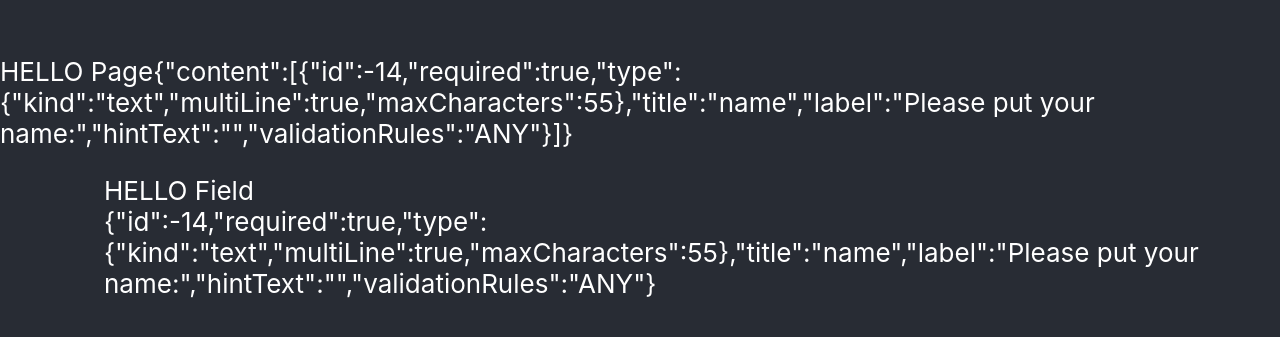
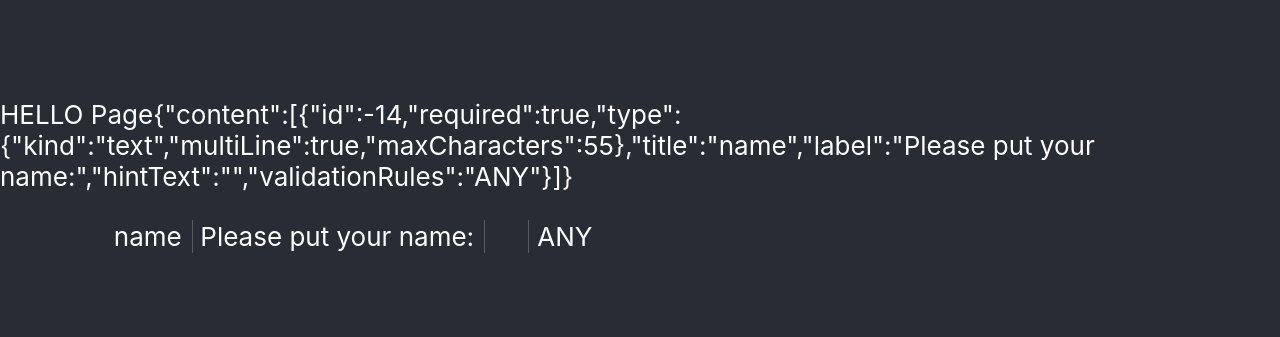
Before and after one commit to gabriel-fortin/requirements-collector, a React (Create React App) app: page / in a window 1280 px wide. Shown: the part 223-560 px from the top of the page. Built offline with nearby package versions, Linux system fonts and the light colour scheme.

Commit message:
Add some styling to 'FieldDisplay'

```diff
--- a/src/Widget/FieldDisplay.tsx
+++ b/src/Widget/FieldDisplay.tsx
@@ -1,15 +1,18 @@
 import React from 'react';
 
 import { Field } from 'Model';
+
+import './fieldDisplay.css';
+
 
 interface FieldProps {
     field: Field;
 }
 
 export const FieldDisplay: React.FC<FieldProps> = ({field}) =>
-    <>
-        <div>HELLO Field</div>
-        <div>
-            {JSON.stringify(field)}
-        </div>
-    </>
+    <tr className={"field-display"}>
+        <td>{field.title}</td>
+        <td>{field.label}</td>
+        <td>{field.hintText ?? "—"}</td>
+        <td>{field.validationRules}</td>
+    </tr>
--- a/src/Widget/Page.tsx
+++ b/src/Widget/Page.tsx
@@ -13,7 +13,12 @@ export const Page: React.FC<PageProps> = ({ page }) =>
     <div style={{textAlign: "left"}}>
         HELLO Page
         {JSON.stringify(page)}
-        <div style={{marginLeft: "4em", marginTop: "1em"}}>
-            {page.content.map(fieldOrGroup => <FieldDisplay field={fieldOrGroup as FieldModel} />)}
-        </div>
+        <table style={{marginLeft: "4em", marginTop: "1em"}}>
+            {page.content.map(fieldOrGroup =>
+                <FieldDisplay
+                    key={fieldOrGroup.id}
+                    field={fieldOrGroup as FieldModel}
+                />
+            )}
+        </table>
     </div>
--- /dev/null
+++ b/src/Widget/fieldDisplay.css
@@ -0,0 +1,9 @@
+.field-display td {
+    padding-left: 0.3em;
+    padding-right: 0.3em;
+    min-width: 1em;
+}
+
+.field-display td:not(:first-child) {
+    border-left: solid 1px rgba(200, 200, 200, 0.3)
+}
```
